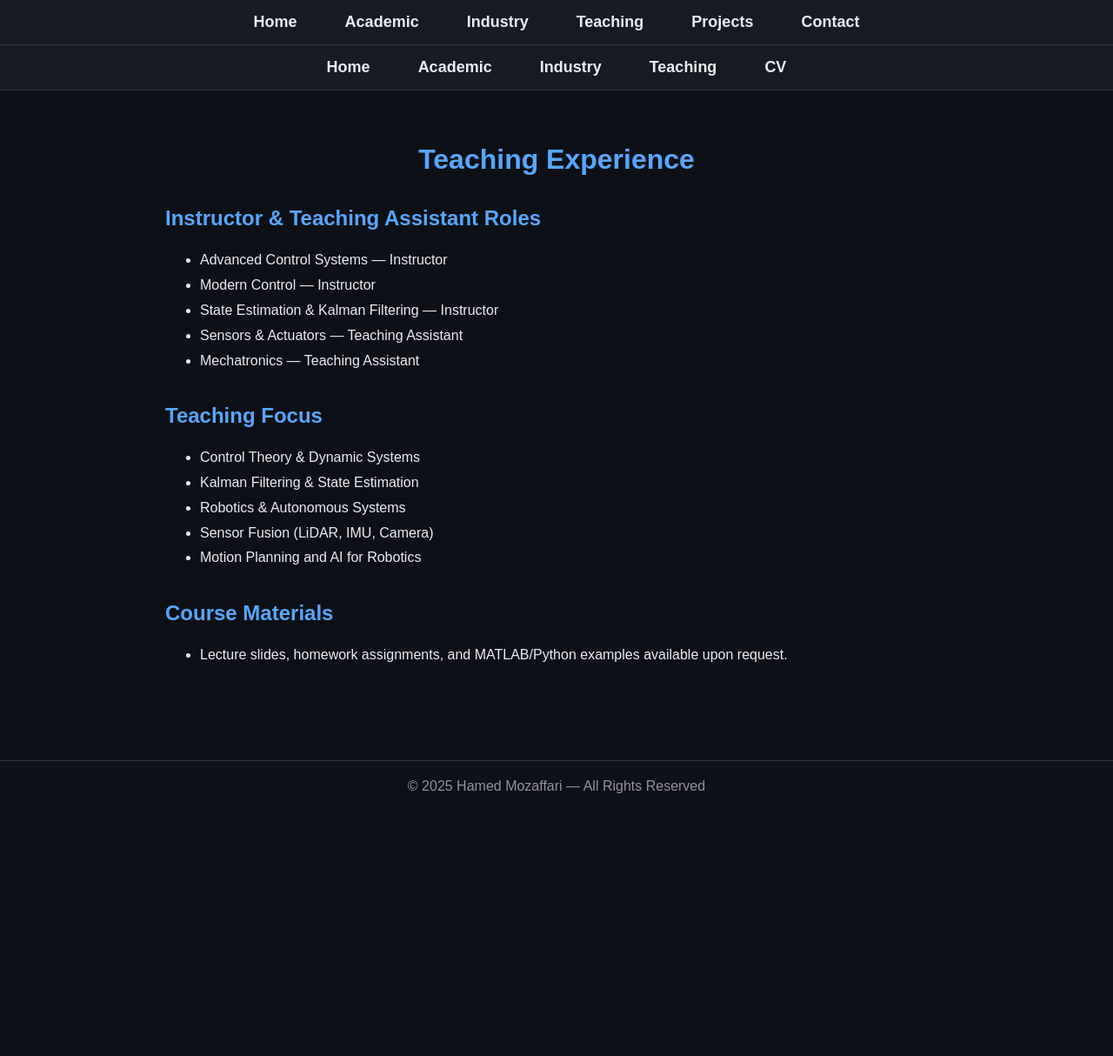
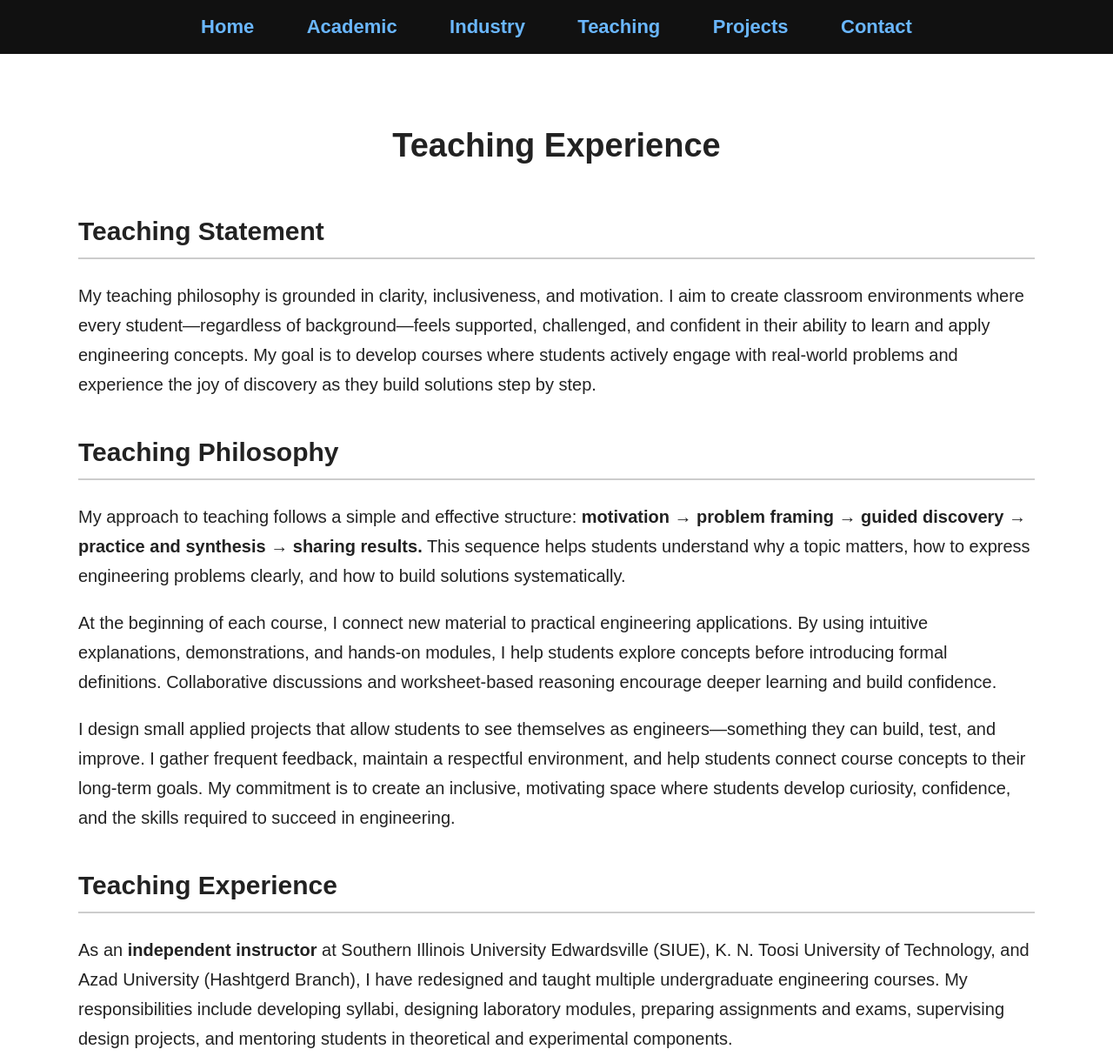
Before and after one commit to hmozaff/hmozaff.github.io, a plain HTML site: page teaching.html in a window 1280 px wide. Shown: the top 1214 px of the page at 87% size. Before the commit the page ends 933 px from the top, so only its background shows below. Drawn offline with Linux system fonts and the light colour scheme.

Commit message:
Update teaching.html

```diff
--- a/teaching.html
+++ b/teaching.html
@@ -1,139 +1,185 @@
-<div class="navbar">
-    <a href="index.html">Home</a>
-    <a href="academic.html">Academic</a>
-    <a href="industry.html">Industry</a>
-    <a href="teaching.html">Teaching</a>
-    <a href="projects.html">Projects</a>
-    <a href="contact.html">Contact</a>
-</div>
-
-<style>
-.navbar {
-    background-color: #111;
-    padding: 12px;
-    text-align: center;
-}
-.navbar a {
-    color: #66ccff;
-    margin: 0 15px;
-    text-decoration: none;
-    font-size: 19px;
-    font-weight: bold;
-}
-.navbar a:hover {
-    color: white;
-}
-</style>
-
-
 <!DOCTYPE html>
 <html lang="en">
 <head>
-    <meta charset="UTF-8">
-    <meta name="viewport" content="width=device-width, initial-scale=1.0">
-    <title>Teaching | Hamed Mozaffari</title>
+<meta charset="UTF-8">
+<meta name="viewport" content="width=device-width, initial-scale=1.0">
+<title>Teaching – Hamed Mozaffari</title>
 
-    <style>
-        body {
-            font-family: Arial, sans-serif;
-            margin: 0;
-            padding: 0;
-            background-color: #0d1117;
-            color: #e6edf3;
-        }
+<style>
+  body {
+    margin: 0;
+    font-family: Arial, sans-serif;
+    background-color: white;
+    color: #222;
+  }
 
-        .navbar {
-            background-color: #161b22;
-            padding: 15px;
-            display: flex;
-            justify-content: center;
-            gap: 25px;
-            border-bottom: 1px solid #30363d;
-        }
+  /* NAVBAR */
+  .navbar {
+    background: #111;
+    width: 100%;
+    padding: 18px 0;
+    text-align: center;
+    position: fixed;
+    top: 0;
+    left: 0;
+    z-index: 1000;
+  }
+  .navbar a {
+    color: #6ab7ff;
+    margin: 0 28px;
+    text-decoration: none;
+    font-size: 22px;
+    font-weight: bold;
+  }
+  .navbar a:hover {
+    color: white;
+  }
 
-        .navbar a {
-            color: #e6edf3;
-            text-decoration: none;
-            font-size: 18px;
-            font-weight: bold;
-        }
+  .page-space {
+    height: 90px;
+  }
 
-        .navbar a:hover {
-            color: #58a6ff;
-        }
+  /* MAIN CONTENT */
+  .container {
+    max-width: 1100px;
+    margin: 0 auto;
+    padding: 20px;
+    line-height: 1.7;
+    font-size: 20px;
+  }
 
-        .container {
-            padding: 40px;
-            max-width: 900px;
-            margin: auto;
-        }
+  h1 {
+    font-size: 38px;
+    text-align: center;
+    margin-bottom: 40px;
+  }
+  h2 {
+    font-size: 30px;
+    margin-top: 35px;
+    border-bottom: 2px solid #ccc;
+    padding-bottom: 5px;
+  }
 
-        h1 {
-            text-align: center;
-            color: #58a6ff;
-        }
+  ul {
+    font-size: 20px;
+  }
 
-        h2 {
-            color: #58a6ff;
-            margin-top: 35px;
-        }
-
-        ul {
-            margin-top: 10px;
-            line-height: 1.8;
-        }
-
-        .footer {
-            margin-top: 50px;
-            padding: 20px;
-            text-align: center;
-            border-top: 1px solid #30363d;
-            color: #8b949e;
-        }
-    </style>
+</style>
 </head>
 
 <body>
 
-    <!-- Navigation Menu -->
-    <div class="navbar">
-        <a href="index.html">Home</a>
-        <a href="academic.html">Academic</a>
-        <a href="industry.html">Industry</a>
-        <a href="teaching.html">Teaching</a>
-        <a href="cv.html">CV</a>
-    </div>
+<!-- NAV -->
+<nav class="navbar">
+  <a href="index.html">Home</a>
+  <a href="academic.html">Academic</a>
+  <a href="industry.html">Industry</a>
+  <a href="teaching.html">Teaching</a>
+  <a href="projects.html">Projects</a>
+  <a href="contact.html">Contact</a>
+</nav>
 
-    <div class="container">
-        <h1>Teaching Experience</h1>
+<div class="page-space"></div>
 
-        <h2>Instructor & Teaching Assistant Roles</h2>
-        <ul>
-            <li>Advanced Control Systems — Instructor</li>
-            <li>Modern Control — Instructor</li>
-            <li>State Estimation & Kalman Filtering — Instructor</li>
-            <li>Sensors & Actuators — Teaching Assistant</li>
-            <li>Mechatronics — Teaching Assistant</li>
-        </ul>
+<div class="container">
 
-        <h2>Teaching Focus</h2>
-        <ul>
-            <li>Control Theory & Dynamic Systems</li>
-            <li>Kalman Filtering & State Estimation</li>
-            <li>Robotics & Autonomous Systems</li>
-            <li>Sensor Fusion (LiDAR, IMU, Camera)</li>
-            <li>Motion Planning and AI for Robotics</li>
-        </ul>
+<h1>Teaching Experience</h1>
 
-        <h2>Course Materials</h2>
-        <ul>
-            <li>Lecture slides, homework assignments, and MATLAB/Python examples available upon request.</li>
-        </ul>
-    </div>
+<!-- ================= Teaching Statement ================= -->
+<h2>Teaching Statement</h2>
+<p>
+My teaching philosophy is grounded in clarity, inclusiveness, and motivation.
+I aim to create classroom environments where every student—regardless of background—feels supported, challenged, and confident in their ability to learn and apply engineering concepts.
+My goal is to develop courses where students actively engage with real-world problems and experience the joy of discovery as they build solutions step by step.
+</p>
 
-    <div class="footer">
-        © 2025 Hamed Mozaffari — All Rights Reserved
-    </div>
+<!-- ================= Teaching Philosophy ================= -->
+<h2>Teaching Philosophy</h2>
+<p>
+My approach to teaching follows a simple and effective structure:
+<strong>motivation → problem framing → guided discovery → practice and synthesis → sharing results.</strong>
+This sequence helps students understand why a topic matters, how to express engineering problems clearly, and how to build solutions systematically.
+</p>
+
+<p>
+At the beginning of each course, I connect new material to practical engineering applications.
+By using intuitive explanations, demonstrations, and hands-on modules, I help students explore concepts before introducing formal definitions.
+Collaborative discussions and worksheet-based reasoning encourage deeper learning and build confidence.
+</p>
+
+<p>
+I design small applied projects that allow students to see themselves as engineers—something they can build, test, and improve.
+I gather frequent feedback, maintain a respectful environment, and help students connect course concepts to their long-term goals.
+My commitment is to create an inclusive, motivating space where students develop curiosity, confidence, and the skills required to succeed in engineering.
+</p>
+
+<!-- ================= Teaching Experience ================= -->
+<h2>Teaching Experience</h2>
+
+<p>
+As an <strong>independent instructor</strong> at Southern Illinois University Edwardsville (SIUE),
+K. N. Toosi University of Technology, and Azad University (Hashtgerd Branch),
+I have redesigned and taught multiple undergraduate engineering courses.
+My responsibilities include developing syllabi, designing laboratory modules, preparing assignments and exams, supervising design projects, and mentoring students in theoretical and experimental components.
+</p>
+
+<h3>Courses I Have Taught & Developed</h3>
+
+<ul>
+  <li><strong>Sensors & Actuators:</strong> Developed lab-centered instruction using LiDAR, IMU, and encoder systems to connect sensor modeling with real control applications.</li>
+
+  <li><strong>Integrated Mechatronics with Raspberry Pi:</strong> Sole instructor for MATLAB-based numerical analysis; designed lectures, projects, and exams covering curve fitting, numerical integration, and ODE solving.</li>
+
+  <li><strong>Dynamic Systems Laboratory:</strong> Designed hands-on modules using Arduino, LabVIEW, and real-time data acquisition; supervised team-based algorithm projects.</li>
+
+  <li><strong>Ground Vehicle Dynamics:</strong> Taught fundamentals of vehicle modeling, simulation, and automotive-oriented dynamics.</li>
+
+  <li><strong>Automatic Control:</strong> Taught foundational control theory and implemented hands-on process control and robotics projects.</li>
+
+  <li><strong>Industrial Design & Drawing:</strong> Taught technical drafting and mechanical detailing using AutoCAD and SolidWorks.</li>
+
+  <li><strong>Machine Design by Computers:</strong> Guided students from analytical design to drafting and documentation of mechanical systems.</li>
+
+  <li><strong>Finite Element Analysis with ANSYS:</strong> Delivered a project-based course covering structural, dynamic, and coupled solid–fluid analysis.</li>
+
+  <li><strong>Engineering Programming (C++ & MATLAB):</strong> Taught algorithms, programming, and tool selection for prototyping, real-time control, and software development.</li>
+</ul>
+
+<p>
+I was honored with the <strong>Outstanding Instructor Award (2014 & 2016)</strong>
+based on student evaluations at Azad University (Hashtgerd Branch),
+recognizing my commitment to hands-on, student-centered engineering education.
+</p>
+
+<!-- ================= Courses I Can Teach ================= -->
+<h2>Courses I Can Teach & Develop</h2>
+
+<p>
+I am prepared to teach a wide range of undergraduate and introductory graduate courses in
+<strong>Dynamics, Vibrations, Control Systems, Mechatronics, Sensors & Actuators, Embedded Systems, Robotics, and Autonomous Systems.</strong>
+</p>
+
+<p>
+I can also develop advanced robotics and autonomy courses that address modern industry and research needs, including:
+</p>
+
+<ul>
+  <li><strong>SLAM & Behavioral Planning for Autonomous Systems:</strong>
+  A project-driven course combining multi-sensor SLAM with human-centered planning and intention prediction;
+  highly relevant to modern autonomous-vehicle research and industry.</li>
+
+  <li><strong>Industrial Automation with PLCs and Industrial Robots (FANUC/ABB):</strong>
+  A practical course on PLC programming, industrial robotics, robot path planning,
+  and automation integration—skills highly demanded by aerospace, automotive, and manufacturing industries.</li>
+</ul>
+
+<p>
+These courses complement modern mechanical and mechatronics programs
+and prepare students for expanding career paths in robotics, autonomous systems,
+industrial automation, and intelligent manufacturing.
+</p>
+
+</div>
 
 </body>
 </html>
```
